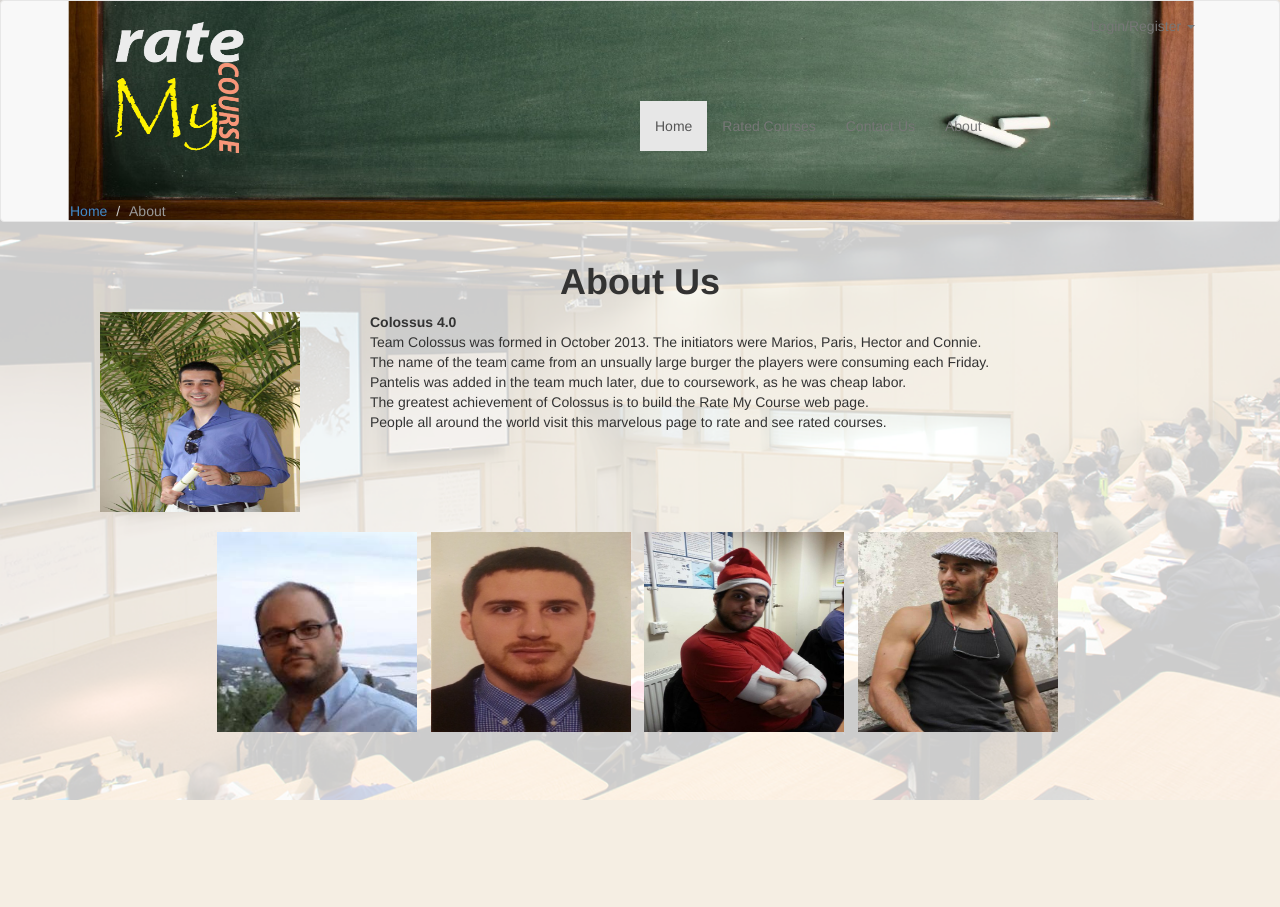
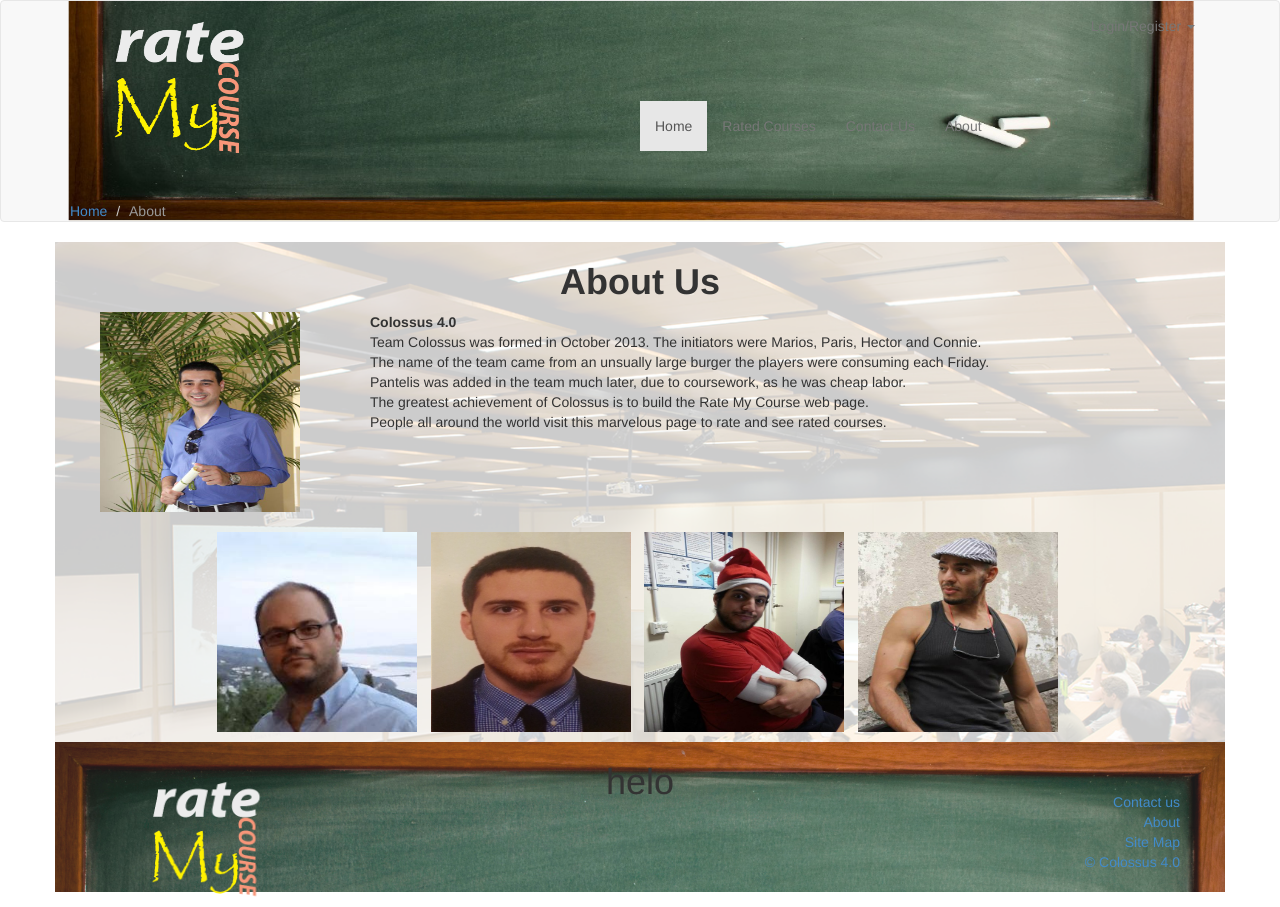
Before and after one commit to gambrinous/internet_technology, a Django app: page /rate/about/ in a window 1280 px wide. Before the commit the page ends 800 px from the top, so only its background shows below. Run offline with Django 3.2, Linux system fonts and the light colour scheme; some libraries are stand-ins or nearby versions.

Commit message:
css fixes

```diff
--- a/templates/rate/base.html
+++ b/templates/rate/base.html
@@ -15,10 +15,10 @@
     <link href="../../../static/css/mystyle.css" rel="stylesheet">
     <!-- <link rel="stylesheet" href="//netdna.bootstrapcdn.com/bootstrap/3.1.1/css/bootstrap-theme.min.css"> -->
     <link href="../../../static/css/bootstrap.min.css" rel="stylesheet" media="screen">
-    <!--xtra css -->
+
 
 </head>
-<body style="background-image:url(../../static/images/background2.png); background-repeat: no-repeat; background-size: cover">
+<body>
 <div class="navbar navbar-default" role="navigation">
     <div class="container"
          style="background-image: url('/static/images/logo_bg2.png'); background-repeat: no-repeat; background-size: cover">
@@ -98,12 +98,34 @@ padding: 0;" class="breadcrumb">
         </ol>
     </div>
 </div>
-<div class="container">{% block body_block %}{% endblock %}</div>
-<!--
-    <footer>
+<div class="container"
+     style="background-image:url(../../static/images/background2.png); background-repeat: no-repeat; background-size: cover">
+    {% block body_block %}{% endblock %}</div>
 
-    </footer>
--->
+<footer>
+    <div class="container"
+         style="background-image: url(../../static/images/footer2.png); background-repeat: no-repeat; background-size: cover; height: 150px">
+
+        <div class="container-fluid">
+            <div class="col-sm-4"style="text-align: left">
+                <a class="navbar-brand" href="/rate/"><img src="/static/images/logo2.png"
+                                                           style=" width: 200px; height: 130px; margin-top: 20px;"/></a>
+            </div>
+            <div class="col-sm-4" style="text-align: center"><h1>helo</h1></div>
+            <div class="col-sm-4" style="text-align: right;margin-top: 50px; back: #ffffff">
+
+                <ol class="list-unstyled">
+                    <li><a href="#">Contact us</a></li>
+                    <li><a href="#">About</a></li>
+                    <li><a href="#">Site Map</a></li>
+                    <li><a href="#">© Colossus 4.0</a></li>
+                </ol>
+            </div>
+        </div>
+    </div>
+</footer>
+
+
 <script src="{% static 'js/jquery-2.1.0.min.js' %}"></script>
 <script src="{% static 'js/bootstrap.min.js' %}"></script>
 <script src="https://ajax.googleapis.com/ajax/libs/jquery/1.11.0/jquery.min.js"/>
```
